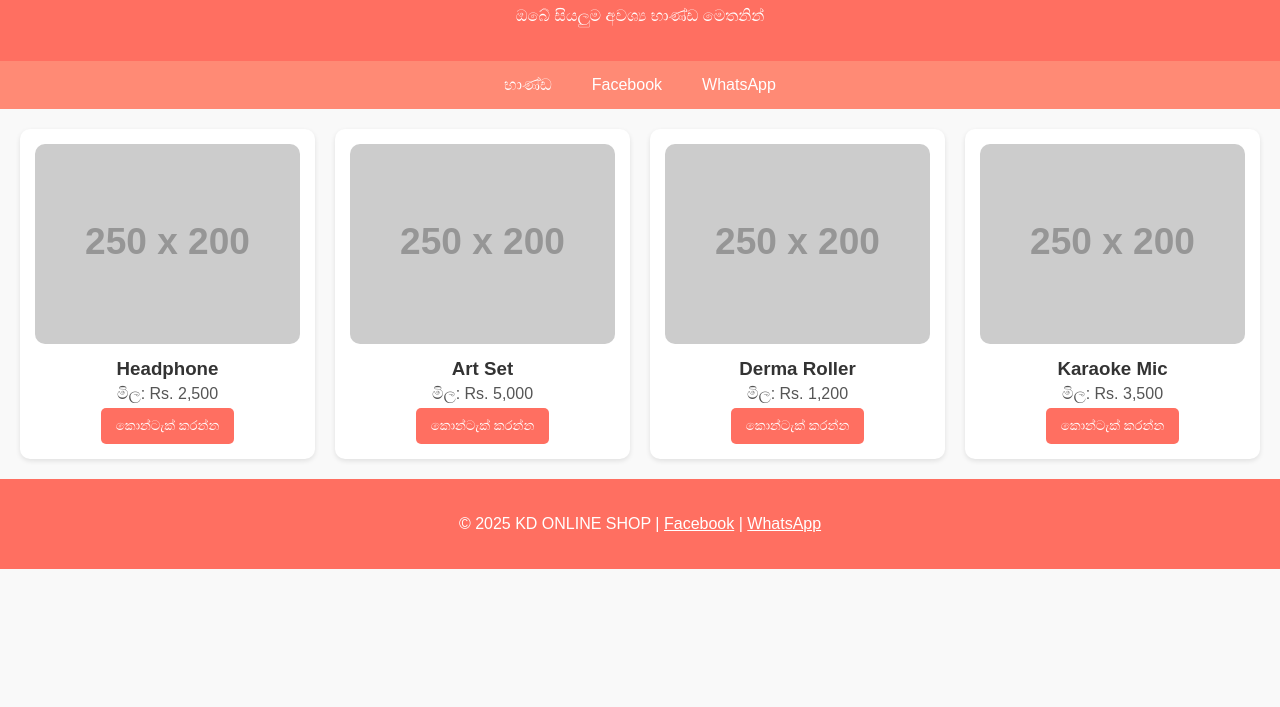
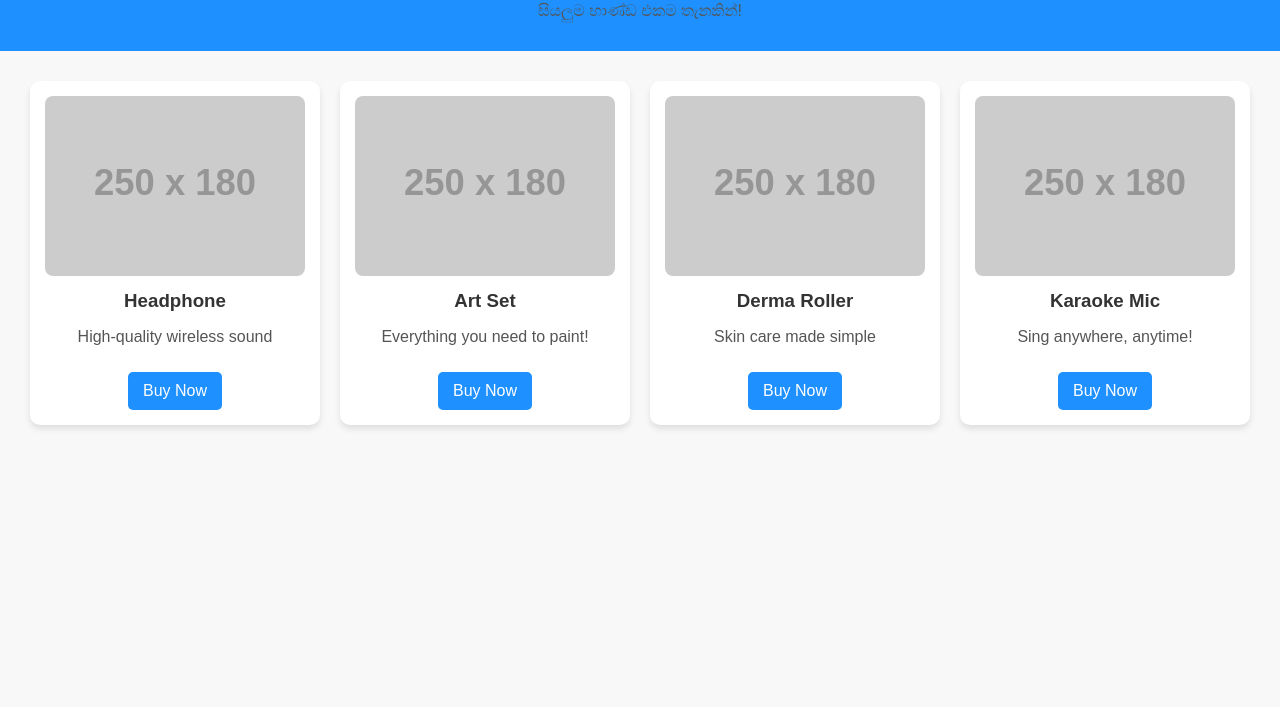
Before and after one commit to Ckmobile/Kd-online, a website: page html/index.html in a window 1280 px wide. Shown: the part 93-800 px from the top of the page. Drawn offline with Linux system fonts and the light colour scheme; placeholder pictures from the web are drawn by us.

Commit message:
Update index.html

```diff
--- a/html/index.html
+++ b/html/index.html
@@ -6,73 +6,67 @@
   <title>KD ONLINE SHOP</title>
   <style>
     body {
-            font-family: Arial, sans-serif;
+      font-family: 'Poppins', sans-serif;
+      background-color: #f8f8f8;
       margin: 0;
       padding: 0;
-            background: #f9f9f9;
-            color: #333;
     }
+
     header {
-            background: #ff6f61;
-            color: #fff;
-            padding: 20px;
-            text-align: center;
-        }
-        nav {
-            display: flex;
-            justify-content: center;
-            background: #ff8a75;
-        }
-        nav a {
-            color: #fff;
-            padding: 15px 20px;
-            text-decoration: none;
-        }
-        nav a:hover {
-            background: #ff6f61;
-        }
-        .products {
-            display: grid;
-            grid-template-columns: repeat(auto-fit, minmax(250px, 1fr));
-            gap: 20px;
-            padding: 20px;
-        }
-        .product {
-            background: #fff;
-            border-radius: 10px;
-            box-shadow: 0 2px 5px rgba(0,0,0,0.1);
+      background-color: #1e90ff;
+      color: white;
       padding: 15px;
       text-align: center;
     }
-        .product img {
+
+    .product-grid {
+      display: grid;
+      grid-template-columns: repeat(auto-fit, minmax(220px, 1fr));
+      gap: 20px;
+      padding: 30px;
+    }
+
+    .product-card {
+      background: white;
+      border-radius: 10px;
+      box-shadow: 0 4px 6px rgba(0, 0, 0, 0.1);
+      text-align: center;
+      padding: 15px;
+      transition: 0.3s;
+    }
+
+    .product-card:hover {
+      transform: translateY(-5px);
+    }
+
+    .product-card img {
       width: 100%;
-            height: 200px;
+      height: 180px;
       object-fit: cover;
-            border-radius: 10px;
+      border-radius: 8px;
     }
-        .product h3 {
+
+    h3 {
       margin: 10px 0 5px;
+      color: #333;
     }
-        .product p {
-            margin: 5px 0;
+
+    p {
       color: #555;
     }
-        .product button {
-            background: #ff6f61;
-            color: #fff;
-            border: none;
+
+    .btn {
+      display: inline-block;
+      background-color: #1e90ff;
+      color: white;
       padding: 10px 15px;
       border-radius: 5px;
-            cursor: pointer;
+      text-decoration: none;
+      margin-top: 10px;
     }
-        .product button:hover {
-            background: #ff8a75;
-        }
-        footer {
-            text-align: center;
-            padding: 20px;
-            background: #ff6f61;
-            color: #fff;
+
+    .btn:hover {
+      background-color: #0b6ed2;
     }
   </style>
 </head>
@@ -80,45 +74,38 @@
 
   <header>
     <h1>KD ONLINE SHOP</h1>
-    <p>ඔබේ සියලුම අවශ්‍ය භාණ්ඩ මෙතනින්</p>
+    <p>සියලුම භාණ්ඩ එකම තැනකින්!</p>
   </header>
 
-<nav>
-    <a href="#products">භාණ්ඩ</a>
-    <a href="https://www.facebook.com/profile.php?id=61556891643471&mibextid=ZbWKwL" target="_blank">Facebook</a>
-    <a href="https://wa.me/0755997160" target="_blank">WhatsApp</a>
-</nav>
+  <div class="product-grid">
+    <div class="product-card">
+      <img src="https://via.placeholder.com/250x180?text=Headphone" alt="Headphone">
+      <h3>Headphone</h3>
+      <p>High-quality wireless sound</p>
+      <a href="#" class="btn">Buy Now</a>
+    </div>
 
-<section id="products" class="products">
-    <div class="product">
-        <img src="https://via.placeholder.com/250x200.png?text=Headphone" alt="Headphone">
-        <h3>Headphone</h3>
-        <p>මිල: Rs. 2,500</p>
-        <button onclick="window.open('https://wa.me/0755997160?text=මම Headphone ගැන විස්තර අවශ්‍යයි')">කොන්ටැක් කරන්න</button>
+    <div class="product-card">
+      <img src="https://via.placeholder.com/250x180?text=Art+Set" alt="Art Set">
+      <h3>Art Set</h3>
+      <p>Everything you need to paint!</p>
+      <a href="#" class="btn">Buy Now</a>
     </div>
-    <div class="product">
-        <img src="https://via.placeholder.com/250x200.png?text=Art+Set" alt="Art Set">
-        <h3>Art Set</h3>
-        <p>මිල: Rs. 5,000</p>
-        <button onclick="window.open('https://wa.me/0755997160?text=මම Art Set ගැන විස්තර අවශ්‍යයි')">කොන්ටැක් කරන්න</button>
+
+    <div class="product-card">
+      <img src="https://via.placeholder.com/250x180?text=Derma+Roller" alt="Derma Roller">
+      <h3>Derma Roller</h3>
+      <p>Skin care made simple</p>
+      <a href="#" class="btn">Buy Now</a>
     </div>
-    <div class="product">
-        <img src="https://via.placeholder.com/250x200.png?text=Derma+Roller" alt="Derma Roller">
-        <h3>Derma Roller</h3>
-        <p>මිල: Rs. 1,200</p>
-        <button onclick="window.open('https://wa.me/0755997160?text=මම Derma Roller ගැන විස්තර අවශ්‍යයි')">කොන්ටැක් කරන්න</button>
+
+    <div class="product-card">
+      <img src="https://via.placeholder.com/250x180?text=Karaoke+Mic" alt="Karaoke Mic">
+      <h3>Karaoke Mic</h3>
+      <p>Sing anywhere, anytime!</p>
+      <a href="#" class="btn">Buy Now</a>
     </div>
-    <div class="product">
-        <img src="https://via.placeholder.com/250x200.png?text=Karaoke+Mic" alt="Karaoke Mic">
-        <h3>Karaoke Mic</h3>
-        <p>මිල: Rs. 3,500</p>
-        <button onclick="window.open('https://wa.me/0755997160?text=මම Karaoke Mic ගැන විස්තර අවශ්‍යයි')">කොන්ටැක් කරන්න</button>
   </div>
-</section>
-
-<footer>
-    <p>&copy; 2025 KD ONLINE SHOP | <a href="https://www.facebook.com/profile.php?id=61556891643471&mibextid=ZbWKwL" style="color:white;">Facebook</a> | <a href="https://wa.me/0755997160" style="color:white;">WhatsApp</a></p>
-</footer>
 
 </body>
 </html>
```
Lines whose indentation alone changed are shown as unchanged.
